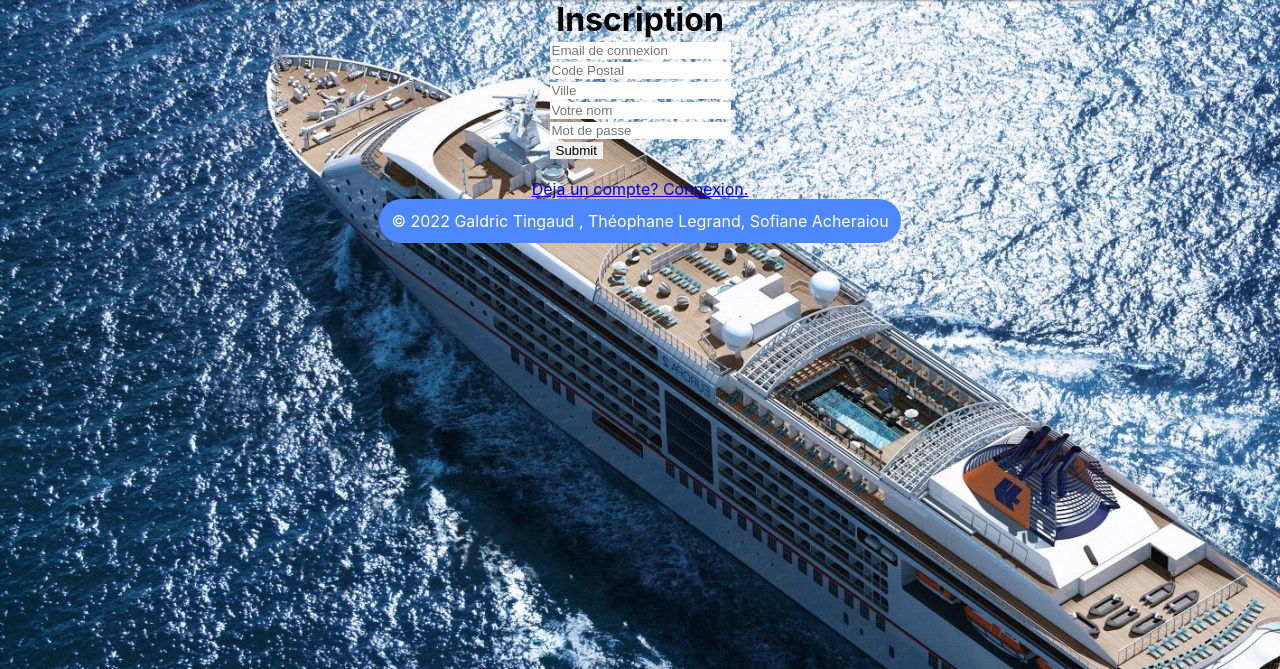
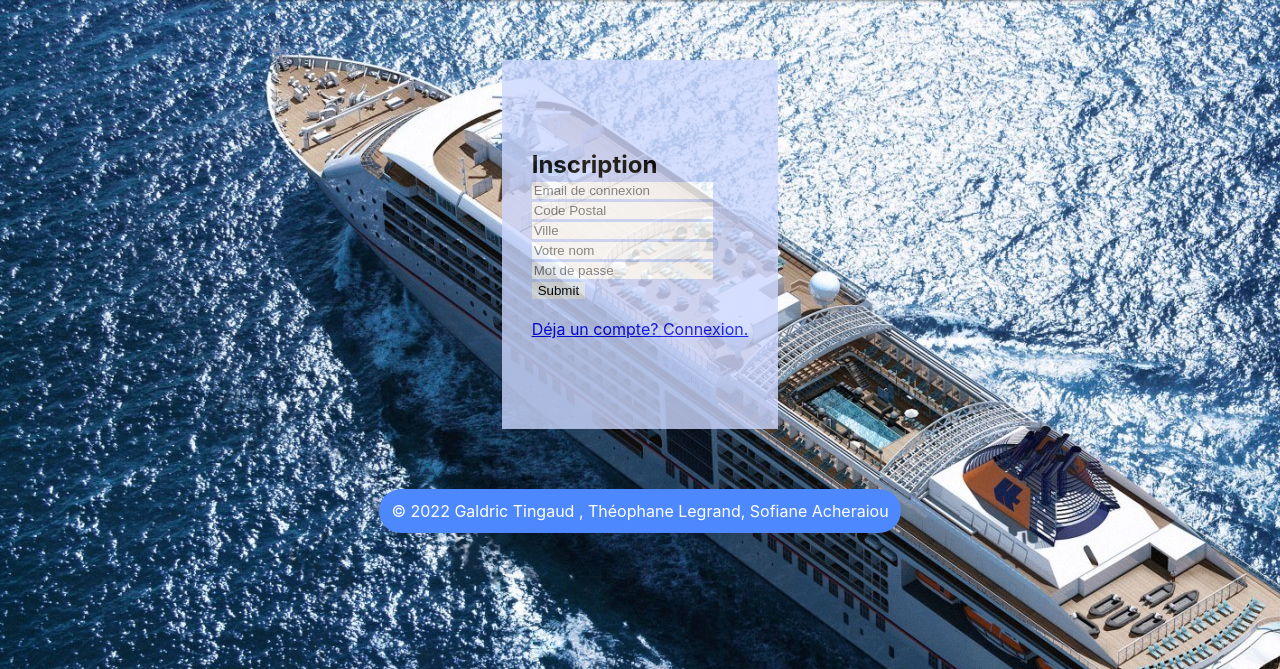
Before and after one commit to spaghefoo/Jalon2, a PHP site: page /index.php?action=inscription in a window 1280 px wide. Shown: the part 68-737 px from the top of the page. Run offline with PHP 8.4, Linux system fonts and the light colour scheme.

Commit message:
sofiane - changement de style page inscription 	modified:   vue/vueInscription.php

```diff
--- a/vue/vueInscription.php
+++ b/vue/vueInscription.php
@@ -1,6 +1,11 @@
+<section class="section">
+    <div id="connexionTitre">
         <h1>Inscription</h1>
-
-<form action="?action=inscription" method="POST">
+    </div>
+<div class="container">
+    <div class="card">
+        <div class="content">
+<form id="centre" action="?action=inscription" method="POST">
 <!-- sofiane - j'ai fait le formulaire d'inscription avec les valeurs qui correspondent.-->
     <input type="text" name="email" placeholder="Email de connexion" /> <br />
     <input type="number" name="codePostal" placeholder="Code Postal" /><br />
@@ -17,5 +22,9 @@ if(isset($message))
 echo $message;
 }
 ?></p>
+        </div>
+    </div>
+</div>
 <br />
 <a href="?action=connexion">Déja un compte? Connexion.</a>
+</section>
```
Lines whose indentation alone changed are shown as unchanged.
